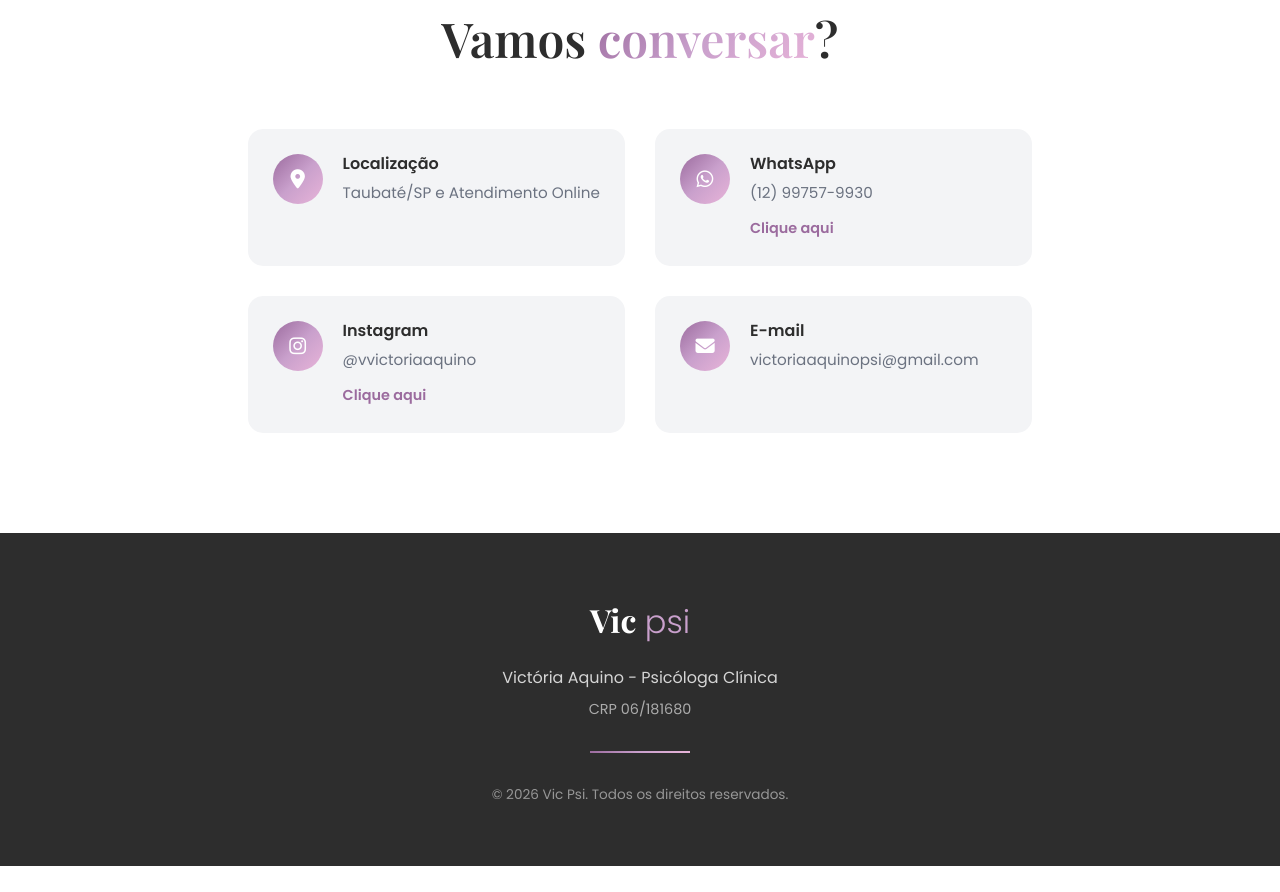
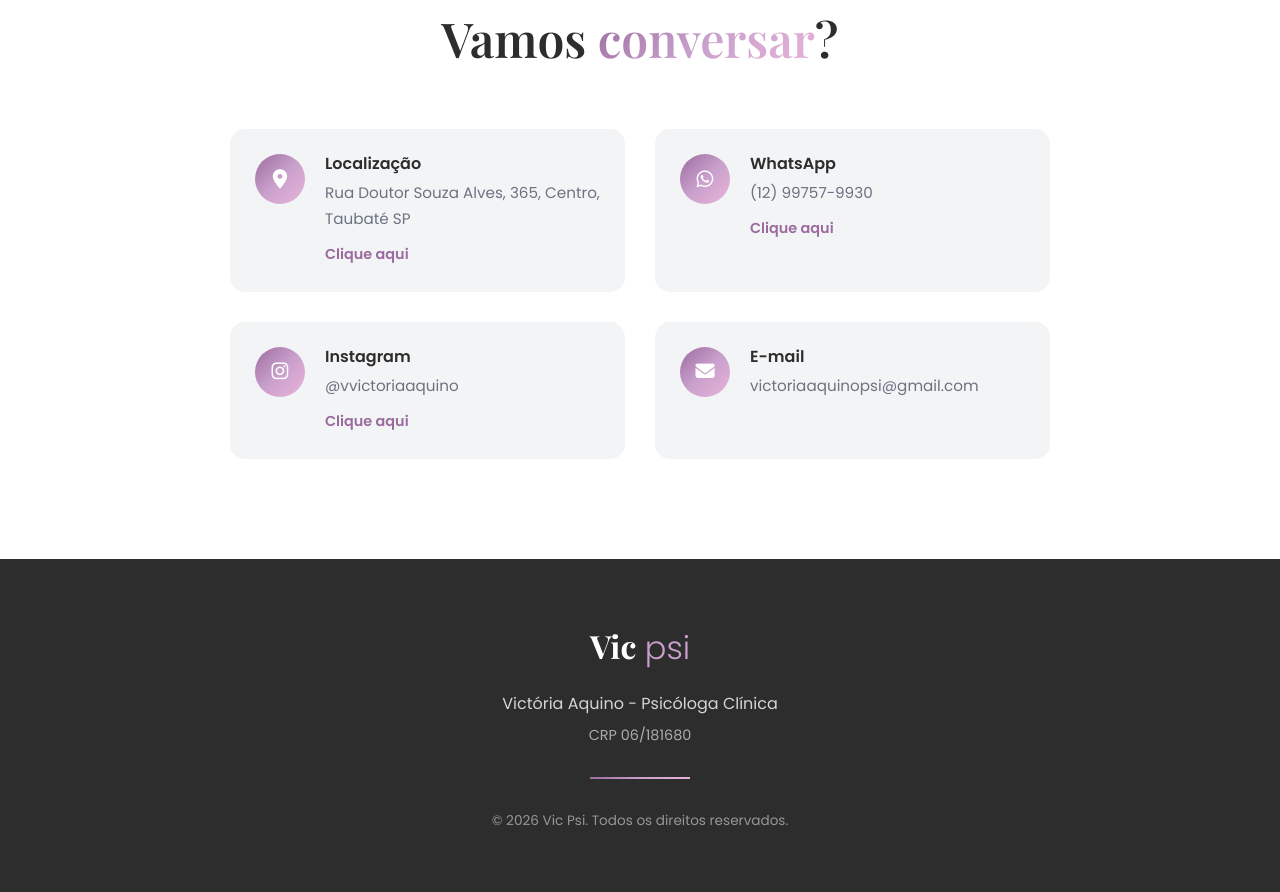
Before and after one commit to WallaceCampista/SiteVictoria, a website: page index.html in a window 1280 px wide. Shown: the part 5120-6012 px from the top of the page. Before the commit the page ends 5986 px from the top, so only its background shows below. Drawn offline with nearby package versions, Linux system fonts and the light colour scheme.

Commit message:
update contact location with new address and make it clickable

```diff
--- a/index.html
+++ b/index.html
@@ -387,15 +387,16 @@
 
             <div class="contato-grid">
                 <div class="contato-info animate-on-scroll">
-                    <div class="contato-item">
+                    <a href="https://www.google.com/maps/search/?api=1&query=Rua+Doutor+Souza+Alves+365+Centro+Taubat%C3%A9+SP" target="_blank" rel="noopener noreferrer" class="contato-item">
                         <div class="contato-icon">
                             <i class="fas fa-map-marker-alt"></i>
                         </div>
                         <div class="contato-text">
                             <h4>Localização</h4>
-                            <p>Taubaté/SP e Atendimento Online</p>
+                            <p>Rua Doutor Souza Alves, 365, Centro, Taubaté SP</p>
+                            <div class="contato-cta">Clique aqui</div>
                         </div>
-                    </div>
+                    </a>
 
                     <a href="https://wa.me/5512997579930" target="_blank" rel="noopener noreferrer" class="contato-item">
                         <div class="contato-icon">
```
